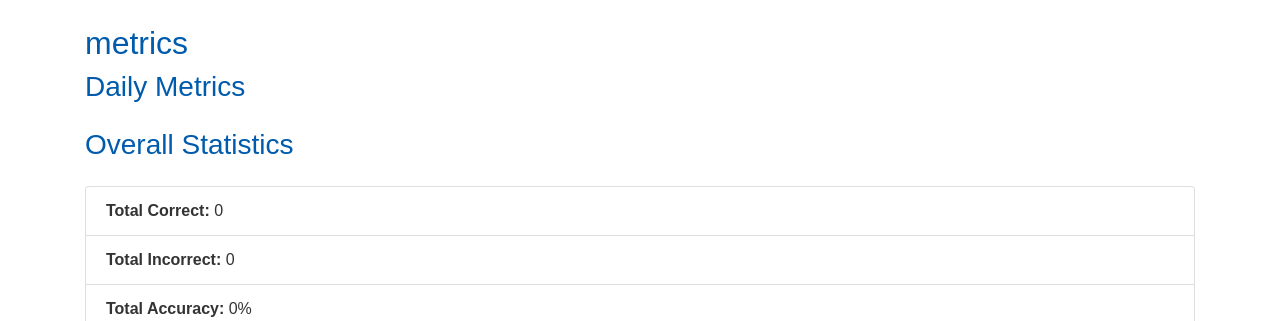
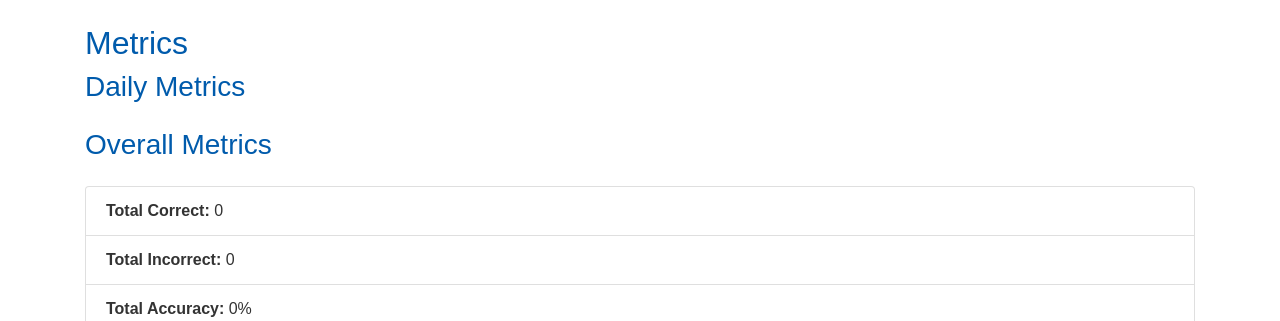
Before and after one commit to JerrickTram/JerrickTram.github.io, a Flask app: page /metrics in a window 1280 px wide. Shown: the part 144-465 px from the top of the page. Run offline with Flask 3, Linux system fonts and the light colour scheme; some libraries are stand-ins or nearby versions.

Commit message:
Changed headers of metrics page

```diff
--- a/app/templates/metrics.html
+++ b/app/templates/metrics.html
@@ -1,7 +1,7 @@
 {% extends 'layout.html' %}
 
 {% block content %}
-    <h2>metrics</h2>
+    <h2>Metrics</h2>
 
     <h3>Daily Metrics</h3>
     <ul class="list-group mt-4">
@@ -12,7 +12,7 @@
         {% endfor %}
     </ul>
 
-    <h3>Overall Statistics</h3>
+    <h3>Overall Metrics</h3>
     <ul class="list-group mt-4">
         <li class="list-group-item"><strong>Total Correct:</strong> {{ total_correct }}</li>
         <li class="list-group-item"><strong>Total Incorrect:</strong> {{ total_incorrect }}</li>
```
